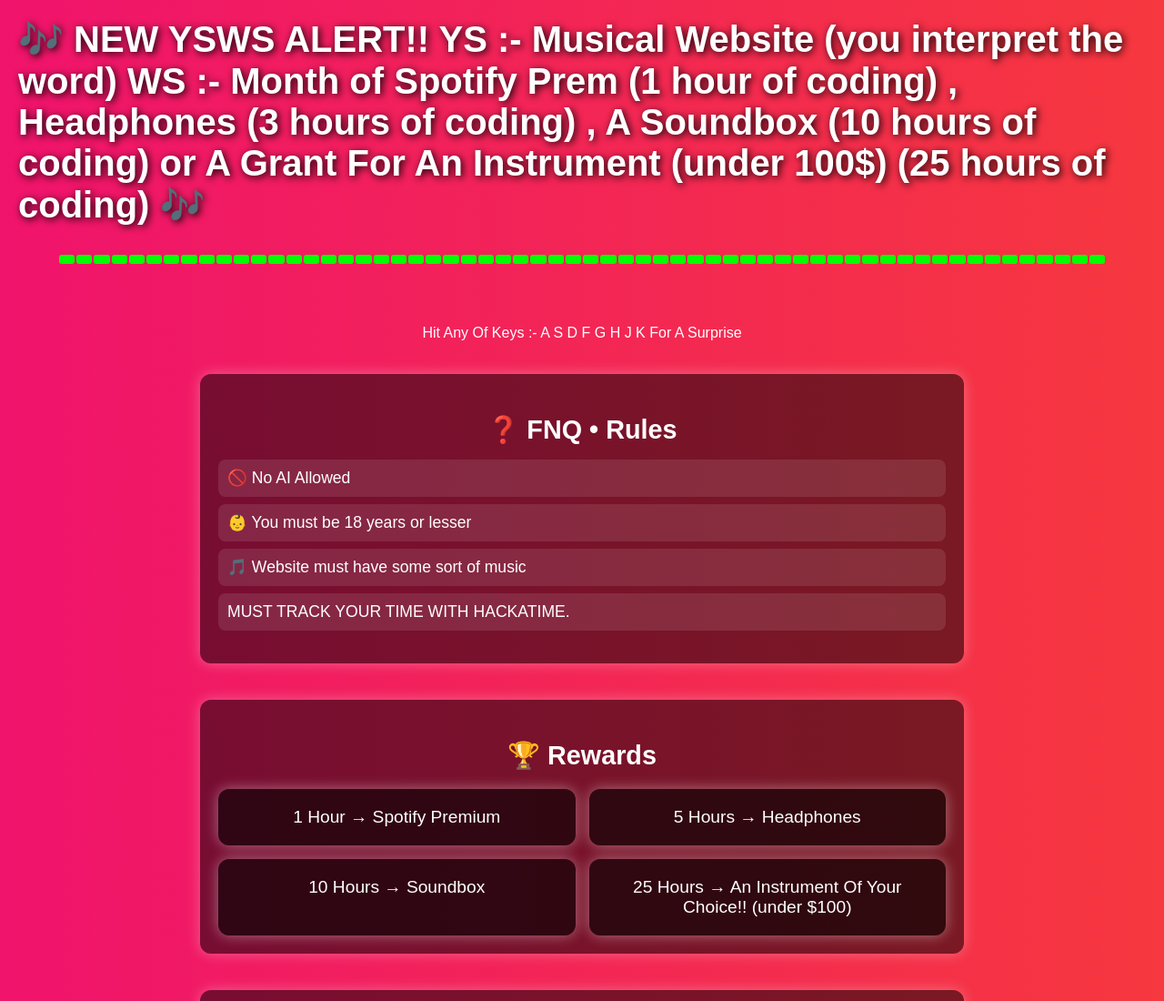
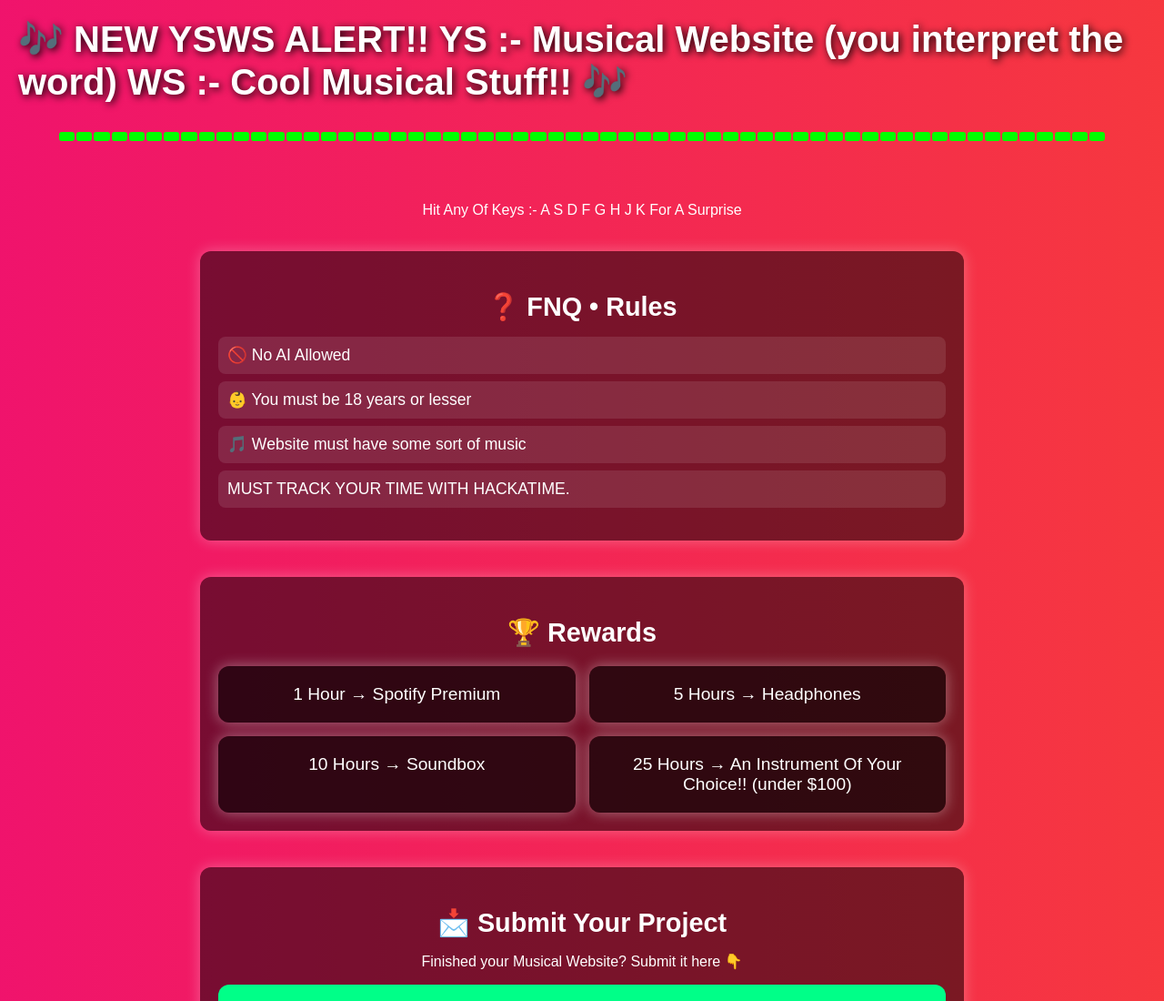
Before and after one commit to wayaash/Musical, a plain HTML site: page index.html in a window 1280 px wide. Shown: the top 1100 px of the page at 91% size. Drawn offline with Linux system fonts and the light colour scheme.

Commit message:
Update index.html

```diff
--- a/index.html
+++ b/index.html
@@ -132,8 +132,8 @@
   </style>
 </head>
 <body>
-  <header>🎶 NEW YSWS ALERT!! YS :- Musical Website (you interpret the word)
-WS :- Month of Spotify Prem (1 hour of coding) , Headphones (3 hours of coding) , A Soundbox (10 hours of coding) or A Grant For An Instrument (under 100$) (25 hours of coding) 🎶</header>
+  <header>🎶 NEW YSWS ALERT!! YS :- Musical Website (you interpret the word) WS :- Cool Musical Stuff!! 🎶</header>
+
 
   <!-- Visualizer -->
   <div id="visualizer"></div>
```
